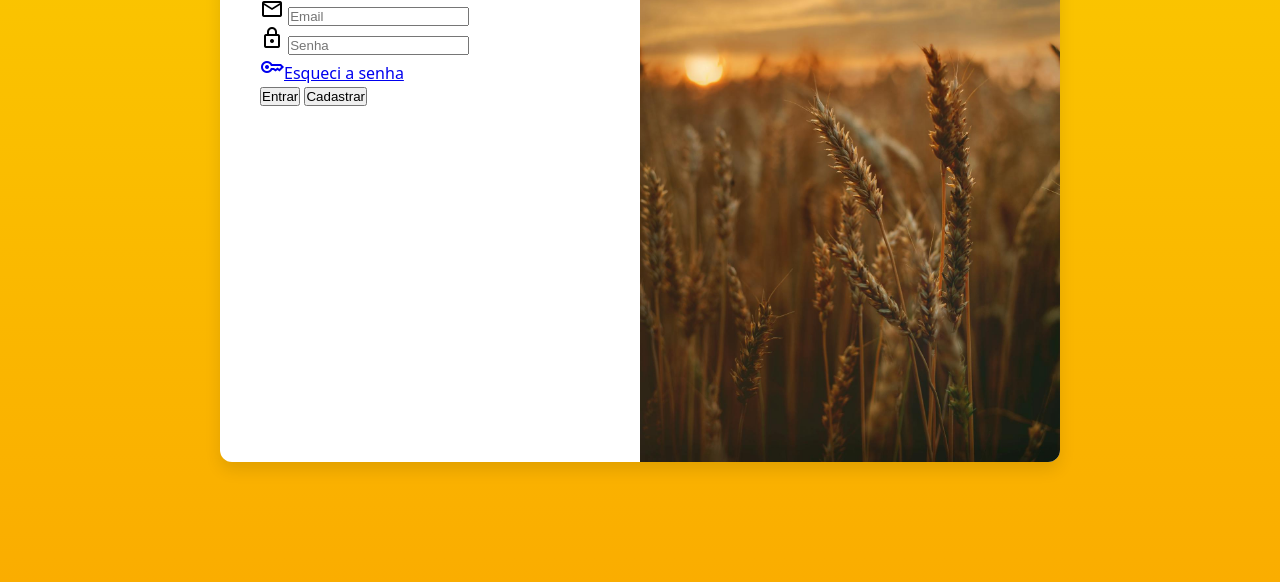
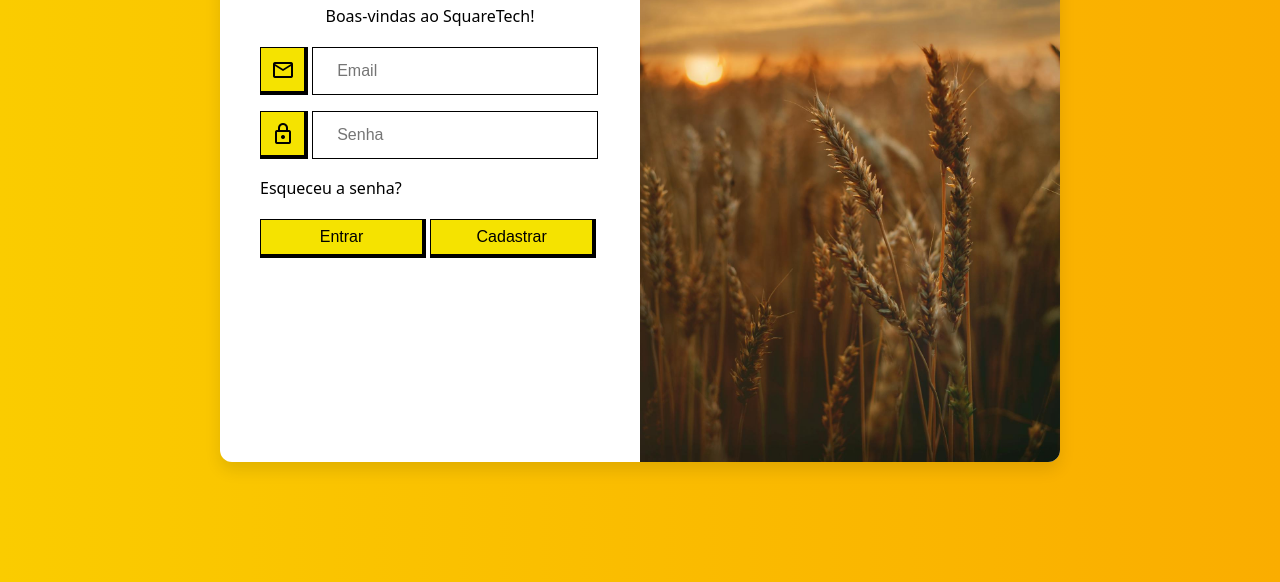
Before and after one commit to felipeverderamis/projeto-login, a plain HTML site: page index.html in a window 1280 px wide. Shown: the part 218-800 px from the top of the page. Drawn offline with nearby package versions, Linux system fonts and the light colour scheme.

Commit message:
Finalizando o projeto

```diff
--- a/assets/css/media-query.css
+++ b/assets/css/media-query.css
@@ -2,7 +2,7 @@
 
 @media screen and (min-width: 768px) and (max-width: 992px) {
     body {
-        background-image: linear-gradient(to top, var(--cor-terciaria), var(--cor-principal));
+        background-image: linear-gradient(to right, var(--cor-principal), var(--cor-terciaria));
     }
 
     section#login {
@@ -29,7 +29,7 @@
 
 @media screen and (min-width: 992px) {
     body {
-        background-image: linear-gradient(to top, var(--cor-terciaria), var(--cor-principal));
+        background-image: linear-gradient(to right, var(--cor-principal), var(--cor-terciaria));
     }
 
     section#login {
--- a/assets/css/style.css
+++ b/assets/css/style.css
@@ -62,3 +62,68 @@
     display: block;
     padding: 20px;
 }
+
+div#form > h1 {
+    margin: 10px 0 20px 0;
+    text-align: center;
+}
+
+div#form > p {
+    margin-bottom: 20px;
+    text-align: center;
+}
+
+form > div.campo {
+    margin: 10px 0;
+}
+
+form > div.campo span {
+    padding: 10px;
+    width: 48px;
+    height: 48px;
+    align-content: center;
+    text-align: center;
+    border-width: 1px 4px 4px 1px;
+    border-style: solid;
+    border-color: black;
+    background-color: #F5E300;
+}
+
+form > div.campo > input {
+    padding: 12px 24px;
+    width: calc(100% - 54px);
+    height: 48px;
+    font-size: 1em;
+    border: 1px solid var(--cor-texto);
+    border-radius: 0;
+
+    transform: translateY(-6px);
+}
+
+form > a.botao {
+    display: block;
+    margin: 12px 0 20px 0;
+    text-align: left;
+    text-decoration: none;
+    color: var(--cor-texto);
+}
+
+form > a.botao:hover {
+    text-decoration: underline;
+}
+
+form > input[type=submit] {
+    padding: 8px 16px;
+    display: inline-block;
+    width: calc(50% - 4px);
+    font-size: 1em;
+    border-width: 1px 4px 4px 1px;
+    border-style: solid;
+    border-color: black;
+    background-color: var(--cor-secundaria);
+    cursor: pointer;
+}
+
+form > input[type=submit]:hover {
+    background-color: var(--cor-texto-desfoque);
+}
--- a/index.html
+++ b/index.html
@@ -26,7 +26,7 @@
                         <label for="senha_id"><span class="material-symbols-outlined">lock</span></label>
                         <input type="password" name="senha" id="senha_id" placeholder="Senha" autocomplete="current-password" required minlength="8">
                     </div>
-                    <a href="esqueci.html"><span class="material-symbols-outlined">key</span>Esqueci a senha</a> <br>
+                    <a href="esqueci.html" class="botao">Esqueceu a senha?</a>
                     <input type="submit" value="Entrar">
                     <input type="submit" value="Cadastrar">
                 </form>
```
